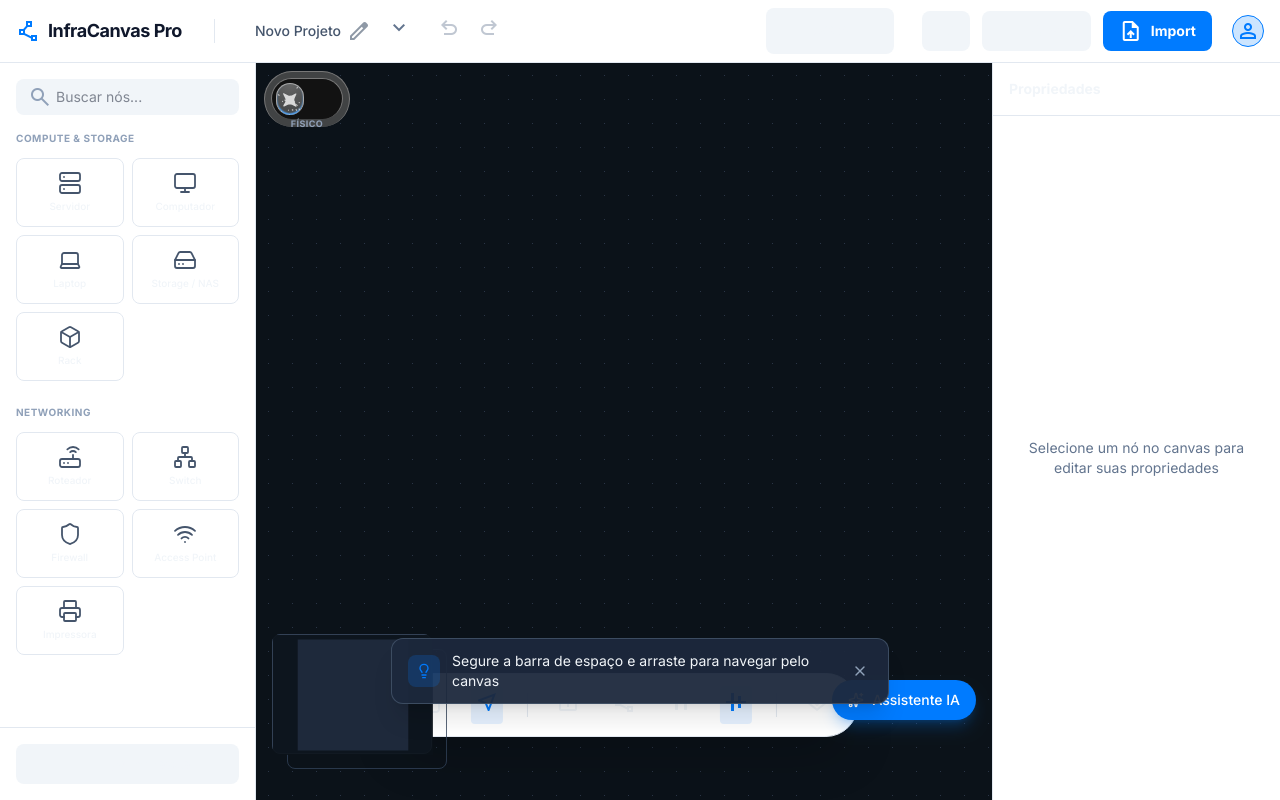
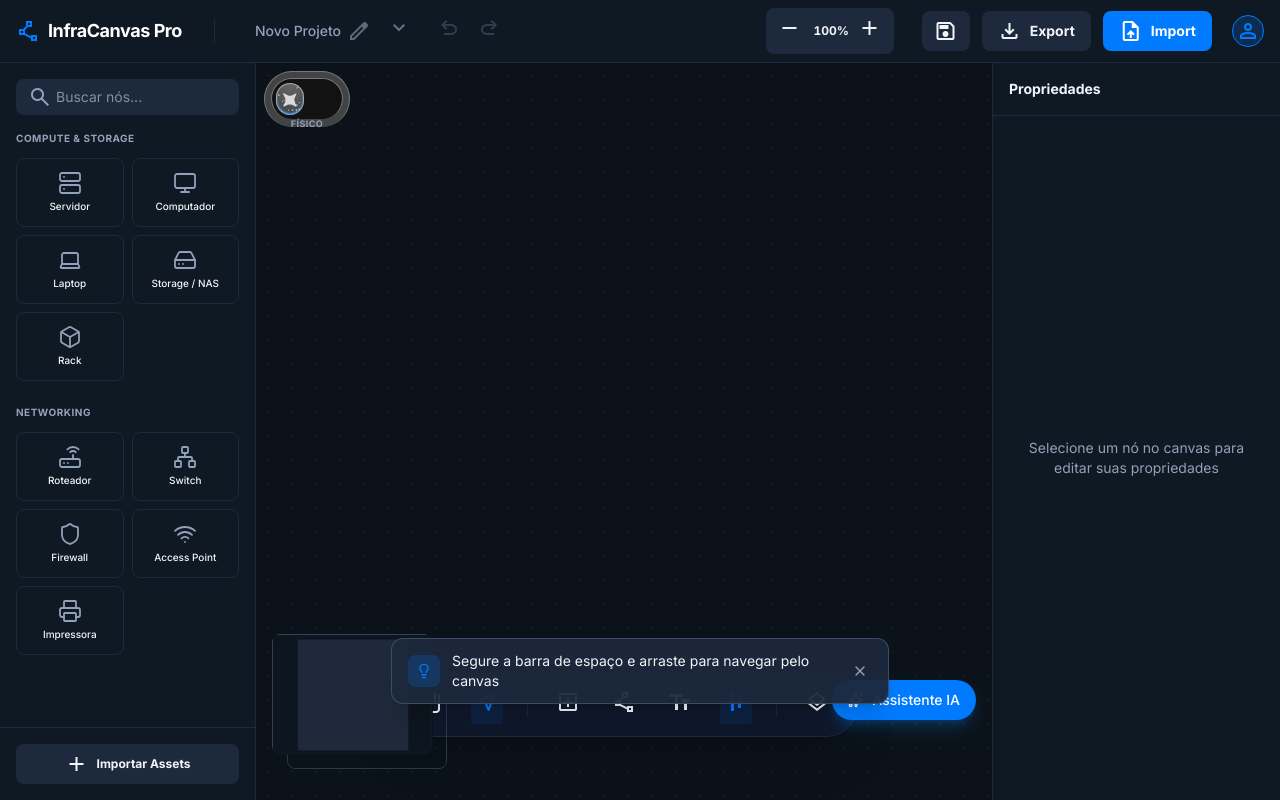
Before and after one commit to chzin777/Infracanvas, a Next.js app: page / in a window 1280 px wide. Built offline with nearby package versions, Linux system fonts and the light colour scheme.

Commit message:
update theme

```diff
--- a/app/globals.css
+++ b/app/globals.css
@@ -1,4 +1,7 @@
 @import "tailwindcss";
+
+/* Força tema escuro pela classe .dark, ignorando preferência do sistema */
+@custom-variant dark (&:where(.dark, .dark *));
 
 :root {
   --primary: #007bff;
```
Also changed, not shown: 1 other file (tests, documents, lock files or other folders).
